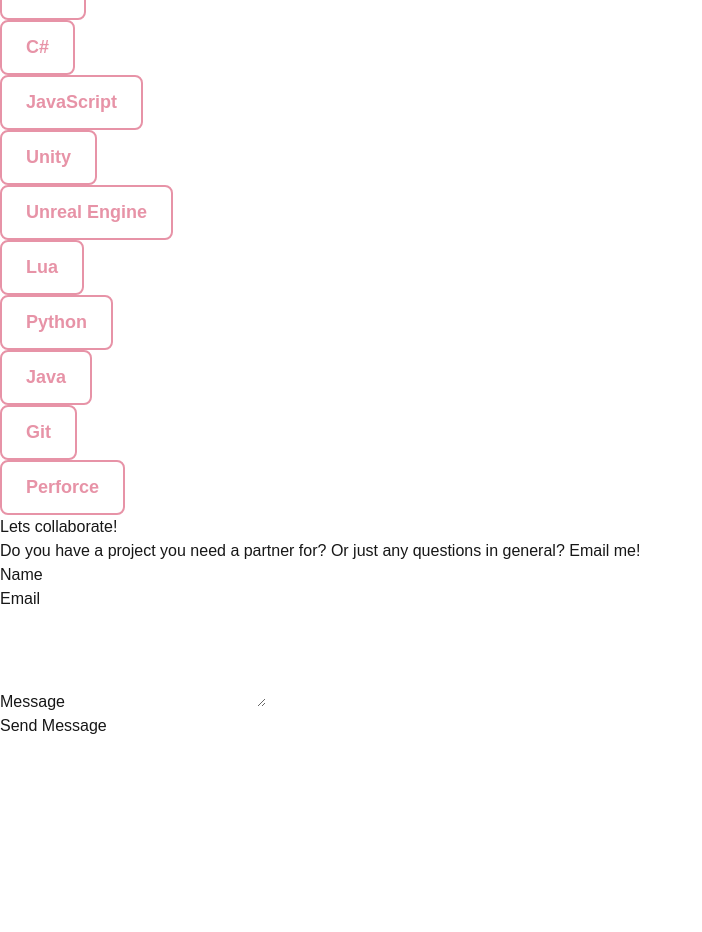
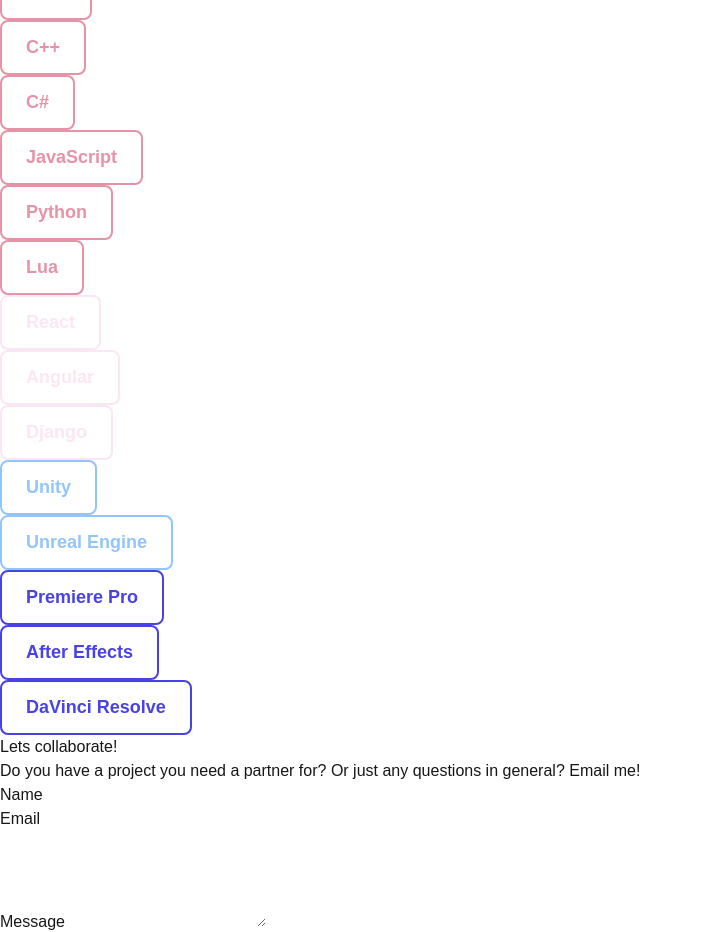
Before and after one commit to SamCorkery37/SamCorkeryWebsitePortfolio, a Next.js app: page / in a window 1280 px wide. Shown: the part 2826-3758 px from the top of the page, without its empty margins (0-702 px from the left). Before the commit the page ends 3564 px from the top, so only its background shows below. Built offline with nearby package versions, Linux system fonts and the light colour scheme.

Commit message:
almost finalized technical skills portion

```diff
--- a/src/components/Projects.tsx
+++ b/src/components/Projects.tsx
@@ -30,11 +30,12 @@
         "JavaScript",
         "Unity",
         "Unreal Engine",
-        "Lua",
         "Python",
         "Java",
         "Git",
-        "Perforce",
+        "Premiere Pro",
+        "Final Cut",
+        "After Effects",
     ];
 
     return (
@@ -67,6 +68,7 @@
                         </div>
                     ))}
                 </div>
+            </div>
 
             {/* Technical Skills Section */}
             <div className="mt-12">
@@ -74,9 +76,10 @@
                     Technical Experience
                 </h2>
                 <div className="flex flex-wrap justify-center gap-6">
-                        {skills.map((skill, index) => (
+                    {/* Programming Languages */}
+                    {["Java", "C++", "C#", "JavaScript", "Python", "Lua"].map((skill, index) => (
                         <div key={index} className="relative group">
-                                <span className="skill-block">{skill}</span>
+                            <span className="skill-block programming">{skill}</span>
                             <div className="tooltip">
                                 {skill === "Java"
                                     ? "Built many backend libraries using Java"
@@ -88,23 +91,60 @@
                                                 ? "Designed interactive UIs with JavaScript"
                                                 : skill === "Python"
                                                     ? "Automated workflows with Python scripts"
-                                                        : skill === "Unity"
-                                                            ? "Developed games using Unity"
-                                                            : skill === "Unreal Engine"
-                                                                ? "Built immersive worlds in Unreal Engine"
                                                     : skill === "Lua"
                                                         ? "Scripted game logic using Lua"
-                                                                    : skill === "Git"
-                                                                        ? "Managed version control with Git"
-                                                                        : skill === "Perforce"
-                                                                            ? "Collaborated on large projects with Perforce"
+                                                        : ""}
+                            </div>
+                        </div>
+                    ))}
+
+                    {/* Frameworks */}
+                    {["React", "Angular", "Django"].map((framework, index) => (
+                        <div key={index} className="relative group">
+                            <span className="skill-block frameworks">{framework}</span>
+                            <div className="tooltip">
+                                {framework === "React"
+                                    ? "Built dynamic web apps using React"
+                                    : framework === "Angular"
+                                        ? "Created scalable applications with Angular"
+                                        : framework === "Django"
+                                            ? "Developed robust backends with Django"
+                                            : ""}
+                            </div>
+                        </div>
+                    ))}
+
+                    {/* Engines */}
+                    {["Unity", "Unreal Engine"].map((engine, index) => (
+                        <div key={index} className="relative group">
+                            <span className="skill-block engines">{engine}</span>
+                            <div className="tooltip">
+                                {engine === "Unity"
+                                    ? "Developed games using Unity"
+                                    : engine === "Unreal Engine"
+                                        ? "Built immersive worlds in Unreal Engine"
+                                        : ""}
+                            </div>
+                        </div>
+                    ))}
+
+                    {/* Video Applications */}
+                    {["Premiere Pro", "After Effects", "DaVinci Resolve"].map((app, index) => (
+                        <div key={index} className="relative group">
+                            <span className="skill-block video">{app}</span>
+                            <div className="tooltip">
+                                {app === "Premiere Pro"
+                                    ? "Edited professional videos with Premiere Pro"
+                                    : app === "After Effects"
+                                        ? "Created animations and visual effects with After Effects"
+                                        : app === "DaVinci Resolve"
+                                            ? "Color-graded videos with DaVinci Resolve"
                                             : ""}
                             </div>
                         </div>
                     ))}
                 </div>
             </div>
-            </div>
         </section>
     );
 }
--- a/src/styles/projects.css
+++ b/src/styles/projects.css
@@ -53,3 +53,88 @@
     opacity: 1;
     pointer-events: auto;
 }
+
+.skill-block[class*="text-[#e793a7]"] {
+    color: #e793a7;
+    /* Programming Languages */
+}
+
+.skill-block[class*="text-[#93c5fd]"] {
+    color: #93c5fd;
+    /* Engines */
+}
+
+.skill-block[class*="text-[#fbbf24]"] {
+    color: #fbbf24;
+    /* Video Applications */
+}
+
+.skill-block:hover {
+    transform: scale(1.1);
+    /* Slight scaling effect */
+    transition: transform 0.2s ease;
+}
+
+/* Programming Languages */
+.skill-block.programming {
+    color: E6B9DE7;
+    /* Text color */
+    border: 2px solid E6B9DE;
+    /* Pink border */
+    background-color: transparent;
+    /* Transparent background */
+}
+
+.skill-block.programming:hover {
+    box-shadow: 0 0 20px E6B9DE, 0 0 40px E6B9DE0 0 60px E6B9DE;
+    transform: scale(1.1);
+    /* Slight scaling effect */
+    transition: transform 0.2s ease, box-shadow 0.3s ease;
+}
+
+/* Engines */
+.skill-block.engines {
+    color: #93c5fd;
+    /* Blue text color */
+    border: 2px solid #93c5fd;
+    /* Blue border */
+    background-color: transparent;
+    /* Transparent background */
+}
+
+.skill-block.engines:hover {
+    box-shadow: 0 0 20px #93c5fd, 0 0 40px #93c5fd, 0 0 60px #93c5fd;
+    transform: scale(1.1);
+    transition: transform 0.2s ease, box-shadow 0.3s ease;
+}
+
+/* Video Applications */
+.skill-block.video {
+    color: #4942E4;
+    /* Yellow text color */
+    border: 2px solid #4942E4;
+    /* Yellow border */
+    background-color: transparent;
+    /* Transparent background */
+}
+
+.skill-block.video:hover {
+    box-shadow: 0 0 20px #4942E4, 0 0 40px #4942E4, 0 0 60px #4942E4;
+    transform: scale(1.1);
+    transition: transform 0.2s ease, box-shadow 0.3s ease;
+}
+
+/* Frameworks */
+.skill-block.frameworks {
+    color: #FAE7F3;
+    /* Light pink text color */
+    border: 2px solid #FAE7F3;
+    /* Light pink border */
+    background-color: transparent;
+}
+
+.skill-block.frameworks:hover {
+    box-shadow: 0 0 20px #FAE7F3, 0 0 40px #FAE7F3, 0 0 60px #FAE7F3;
+    transform: scale(1.1);
+    transition: transform 0.2s ease, box-shadow 0.3s ease;
+}
```
Lines whose indentation alone changed are shown as unchanged.
